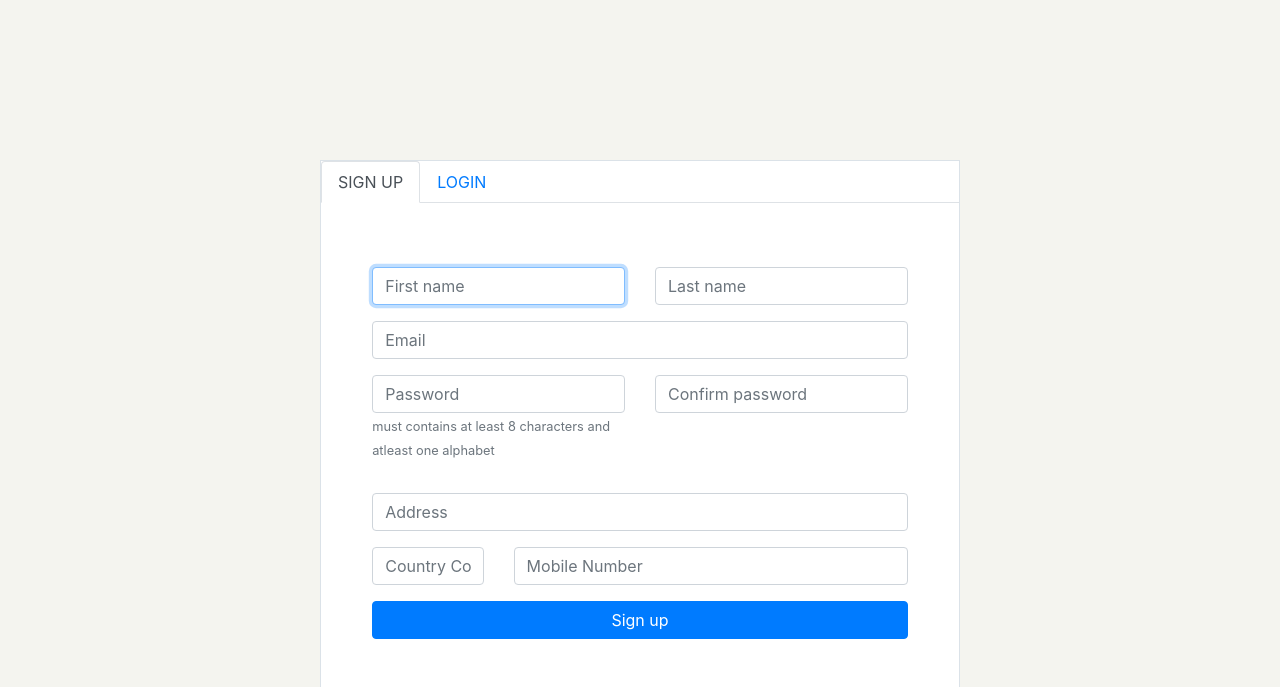
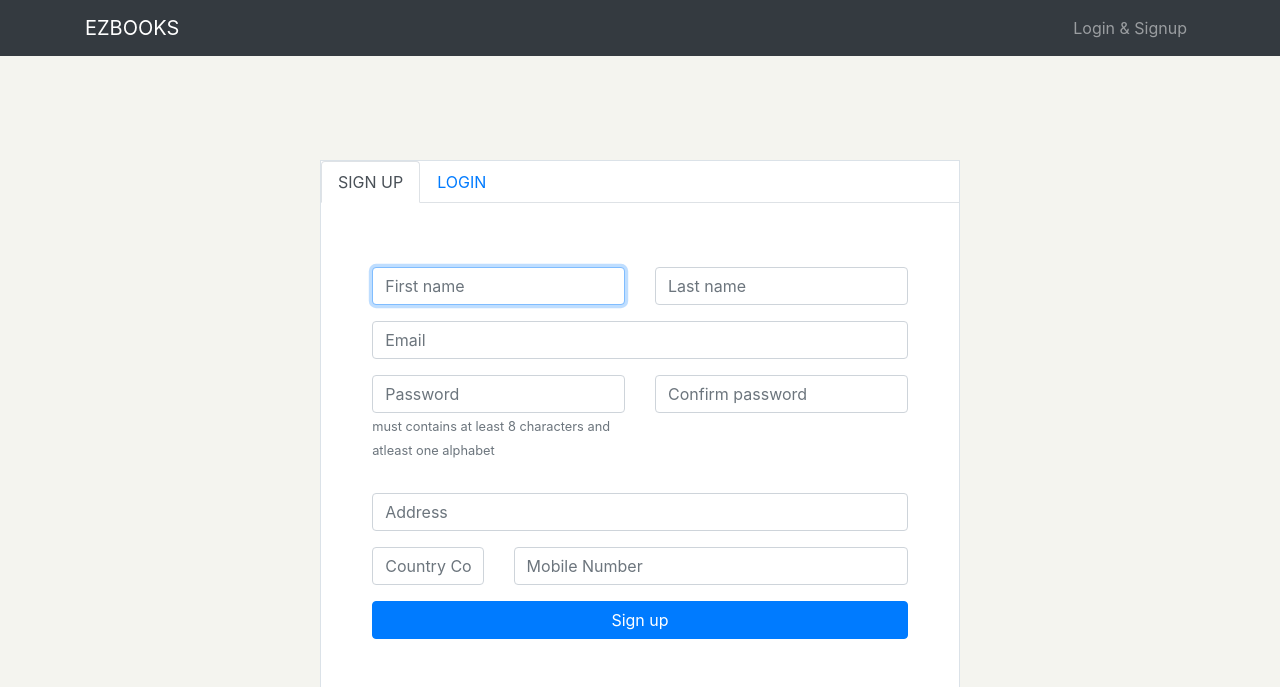
Before and after one commit to NKwatra/EZBooks, a Django app: page /authenticate/ in a window 1280 px wide. Shown: the top 687 px of the page. Run offline with Django 3.2, Linux system fonts and the light colour scheme; parts of the project's set-up code (start-up, migrations or seed data) failed here and were passed over; some libraries are stand-ins or nearby versions.

Commit message:
Create top navigation bar

```diff
--- a/onlinebooks/authentication/templates/authenticate/auth.html
+++ b/onlinebooks/authentication/templates/authenticate/auth.html
@@ -4,14 +4,34 @@
 <div class="custom-container">
   <nav>
     <div class="nav nav-tabs" id="nav-tab" role="tablist">
-      <a class="nav-item nav-link active" id="nav-home-tab" data-toggle="tab" href="#signup" role="tab" aria-controls="nav-home"
-        aria-selected="true">SIGN UP</a>
-      <a class="nav-item nav-link" id="nav-profile-tab" data-toggle="tab" href="#login" role="tab" aria-controls="nav-profile"
-        aria-selected="false">LOGIN</a>
+      <a class="nav-item nav-link
+      {% if active_tab == None or active_tab == 'signup' %}
+        active
+      {% endif %}
+        " id="nav-home-tab" data-toggle="tab" href="#signup" role="tab" aria-controls="nav-home"
+        aria-selected="
+        {% if active_tab == None or active_tab == 'signup' %}
+          true
+        {% endif %}
+          ">SIGN UP</a>
+      <a class="nav-item nav-link
+      {% if active_tab == 'login' %}
+        active
+      {% endif %}
+        " id="nav-profile-tab" data-toggle="tab" href="#login" role="tab" aria-controls="nav-profile"
+        aria-selected="
+        {% if active_tab == 'login' %}
+          true
+        {% endif %}
+          ">LOGIN</a>
     </div>
   </nav>
   <div class="tab-content" id="nav-tabContent">
-    <div class="tab-pane fade show active" id="signup" role="tabpanel" aria-labelledby="nav-home-tab">
+    <div class="tab-pane fade
+    {% if active_tab == None or active_tab == 'signup' %}
+    show active
+    {% endif %}
+       " id="signup" role="tabpanel" aria-labelledby="nav-home-tab">
       <form method="POST" action="{% url 'authenticate:sign_up' %}" class="pane-top">
         {% csrf_token %}
         <div class="row form-group">
@@ -61,7 +81,11 @@
         <button type="submit" class="btn btn-block btn-primary">Sign up</button>
       </form>
     </div>
-    <div class="tab-pane fade" id="login" role="tabpanel" aria-labelledby="nav-profile-tab">
+    <div class="tab-pane fade
+    {% if active_tab == 'login' %}
+    show active
+    {% endif %}
+      " id="login" role="tabpanel" aria-labelledby="nav-profile-tab">
 
       {% if error %}
       <p style="color: red;font-size: 2rem;">{{error}}</p>
--- a/onlinebooks/authentication/views.py
+++ b/onlinebooks/authentication/views.py
@@ -21,7 +21,7 @@ def sign_up(request):
         user = authenticate(username=user.email, password=raw_password)
         sign_in(request, user)
         return redirect(reverse('authenticate:authenticate'))
-    return render(request, 'authenticate/auth.html', {'form': form})
+    return render(request, 'authenticate/auth.html', {'form': form, 'active_tab': 'sign-up'})
 
 def login(request):
     email = request.POST['email']
@@ -32,7 +32,8 @@ def login(request):
         return redirect(reverse('authenticate:authenticate'))
     else :
         error_message = 'Incorrect username or password'
-        return render(request, 'authenticate/auth.html', {'error': error_message, 'form': SignUpForm() })
+        return render(request, 'authenticate/auth.html', {'error': error_message, 'form': SignUpForm(),
+         'active_tab': 'login' })
 
 def logout(request):
     sign_out(request)
--- a/onlinebooks/templates/base.html
+++ b/onlinebooks/templates/base.html
@@ -11,6 +11,35 @@
 
 <body>
 
+        <nav class="navbar navbar-expand-lg navbar-dark bg-dark fixed-top">
+                <div class="container">
+                <a class="navbar-brand" href="/">EZBOOKS</a>
+                <button class="navbar-toggler" type="button" data-toggle="collapse" data-target="#navbarNavDropdown" aria-controls="navbarNavDropdown" aria-expanded="false" aria-label="Toggle navigation">
+                  <span class="navbar-toggler-icon"></span>
+                </button>
+                <div class="collapse navbar-collapse" id="navbarNavDropdown">
+                  <ul class="navbar-nav ml-auto">
+                    {% if user.is_authenticated %}
+                        <li class="nav-item dropdown    ">
+                            <a class="nav-link dropdown-toggle" href="#" id="navbarDropdownMenuLink" data-toggle="dropdown" aria-haspopup="true" aria-expanded="false">
+                              Welcome {{user.first_name}}
+                            </a>
+                            <div class="dropdown-menu" aria-labelledby="navbarDropdownMenuLink">
+                              <a class="dropdown-item" href="#">My Profile</a>
+                              <hr>
+                              <a class="dropdown-item" href="#">Wishlist</a>
+                            </div>
+                          </li>
+                    {% else %}
+                        <li class="nav-item">
+                            <a class="nav-link " href="{% url 'authenticate:authenticate' %}">Login & Signup</a>
+                          </li>
+                    {% endif %}
+                  </ul>
+                </div>
+            </div>
+              </nav>
+
     {% block content %} {% endblock content %}
     <script src="https://code.jquery.com/jquery-3.4.1.min.js" integrity="sha256-CSXorXvZcTkaix6Yvo6HppcZGetbYMGWSFlBw8HfCJo="
         crossorigin="anonymous"></script>
```
